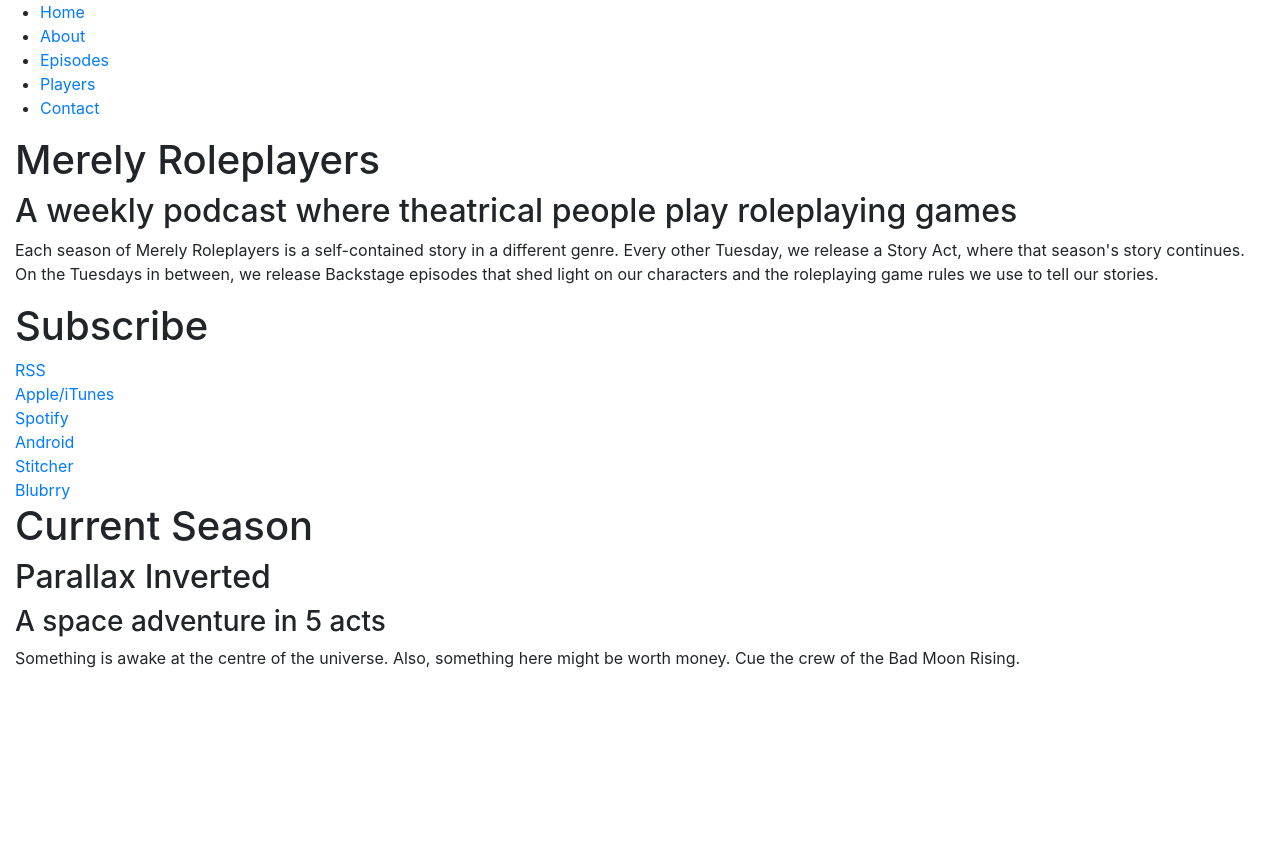
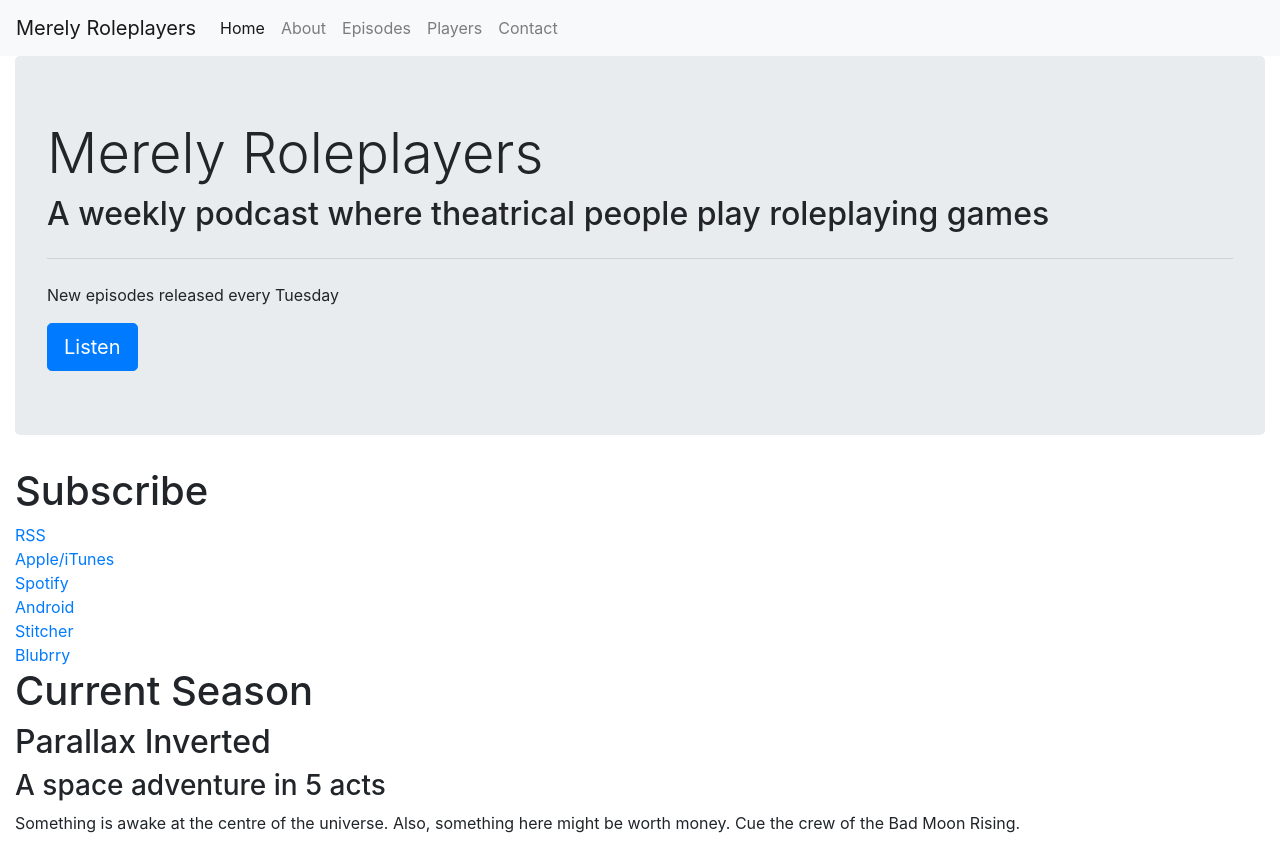
Before and after one commit to Code-Institute-Submissions/merely-roleplayers, a plain HTML site: page index.html in a window 1280 px wide. Before the commit the page ends 800 px from the top, so only its background shows below. Drawn offline with nearby package versions, Linux system fonts and the light colour scheme.

Commit message:
Added Jumboton callout section, navbar

```diff
--- a/index.html
+++ b/index.html
@@ -1,5 +1,6 @@
 <!DOCTYPE html>
 <html lang="en">
+
 <head>
     <meta charset="UTF-8">
     <meta name="viewport" content="width=device-width, initial-scale=1.0">
@@ -8,21 +9,46 @@
 
     <link rel="stylesheet" href="https://stackpath.bootstrapcdn.com/bootstrap/4.3.1/css/bootstrap.min.css" integrity="sha384-ggOyR0iXCbMQv3Xipma34MD+dH/1fQ784/j6cY/iJTQUOhcWr7x9JvoRxT2MZw1T" crossorigin="anonymous">
 </head>
+
 <body>
 
-    <ul>
-        <li><a href="index.html">Home</a></li>
-        <li><a href="#">About</a></li>
-        <li><a href="#">Episodes</a></li>
-        <li><a href="#">Players</a></li>
-        <li><a href="#">Contact</a></li>
+    <nav class="navbar navbar-expand-lg navbar-light bg-light">
+        <a class="navbar-brand" href="index.html">Merely Roleplayers</a>
+        <button class="navbar-toggler" type="button" data-toggle="collapse" data-target="#navbarSupportedContent" aria-controls="navbarSupportedContent" aria-expanded="false" aria-label="Toggle navigation">
+    <span class="navbar-toggler-icon"></span>
+  </button>
+
+        <div class="collapse navbar-collapse" id="navbarSupportedContent">
+            <ul class="navbar-nav mr-auto">
+                <li class="nav-item active">
+                    <a class="nav-link" href="index.html">Home <span class="sr-only">(current)</span></a>
+                </li>
+                <li class="nav-item">
+                    <a class="nav-link" href="#">About</a>
+                </li>
+                <li class="nav-item">
+                    <a class="nav-link" href="#">Episodes</a>
+                </li>
+                <li class="nav-item">
+                    <a class="nav-link" href="#">Players</a>
+                </li>
+                <li class="nav-item">
+                    <a class="nav-link" href="#">Contact</a>
+                </li>
+
             </ul>
+        </div>
+    </nav>
 
     <section class="container-fluid">
 
-    <h1>Merely Roleplayers</h1>
+        <div class="jumbotron">
+            <h1 class="display-4">Merely Roleplayers</h1>
             <h2>A weekly podcast where theatrical people play roleplaying games</h2>
-    <p>Each season of Merely Roleplayers is a self-contained story in a different genre. Every other Tuesday, we release a Story Act, where that season's story continues. On the Tuesdays in between, we release Backstage episodes that shed light on our characters and the roleplaying game rules we use to tell our stories.</p>
+            <hr class="my-4">
+            <p>New episodes released every Tuesday</p>
+            <a class="btn btn-primary btn-lg" href="#" role="button">Listen</a>
+        </div>
 
     </section>
 
@@ -48,4 +74,5 @@
     </section>
 
 </body>
+
 </html>
```
Lines whose indentation alone changed are shown as unchanged.
